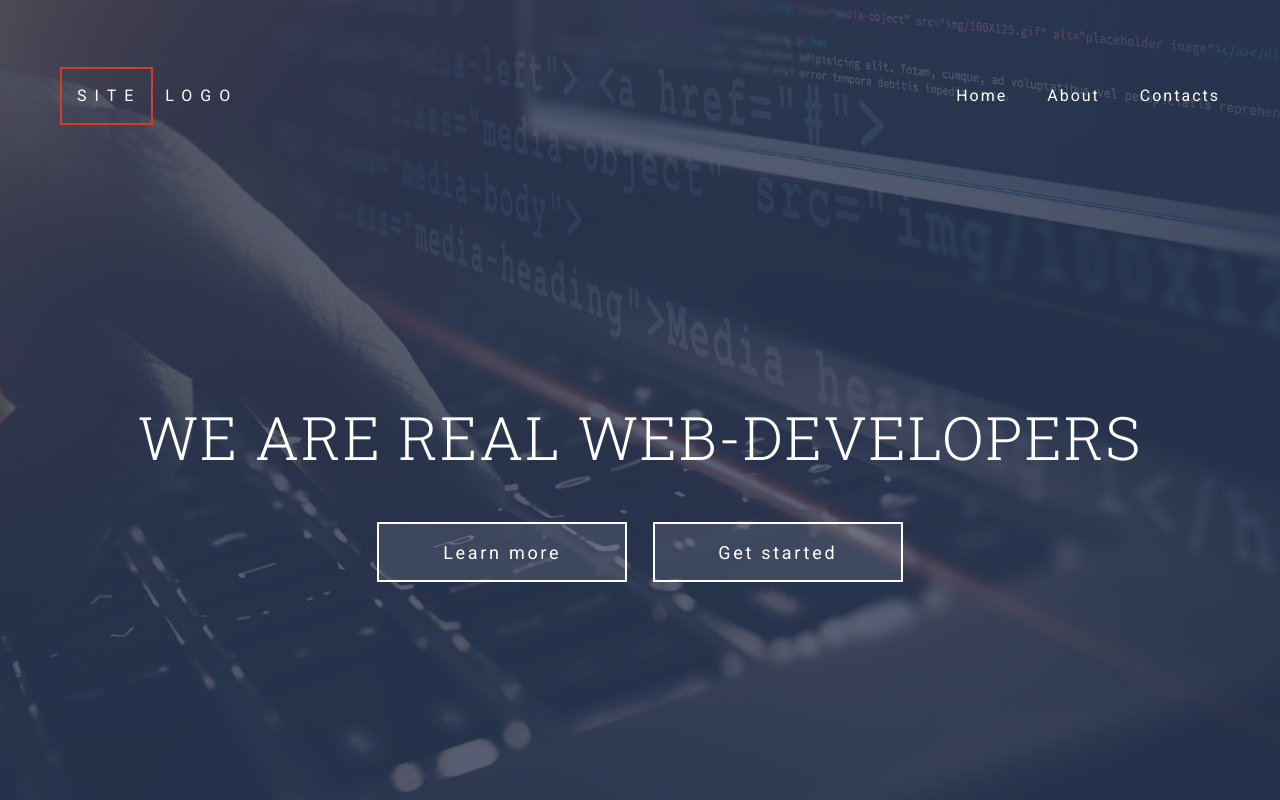
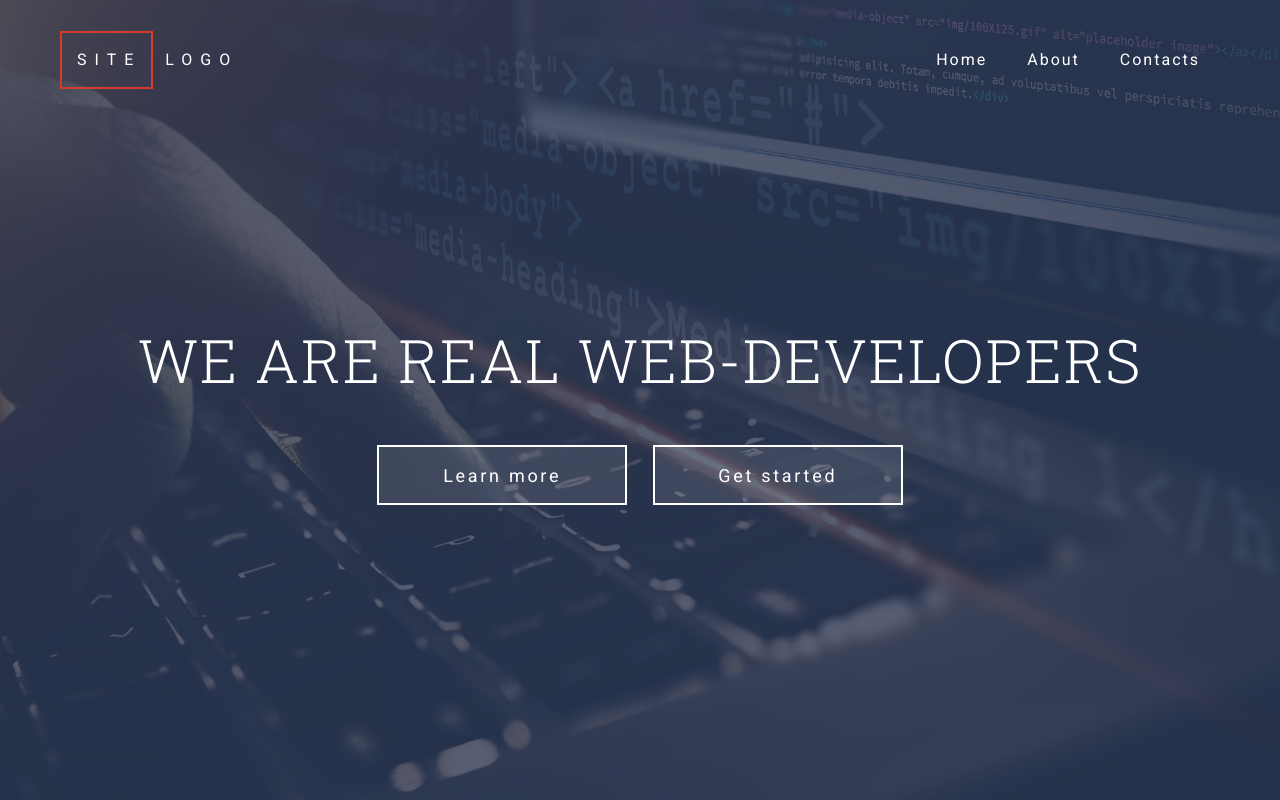
Before and after one commit to Yurii-Adamenko/Grid-Landing, a plain HTML site: page index.html in a window 1280 px wide. Shown: the top 800 px of the page. Drawn offline with Linux system fonts and the light colour scheme.

Commit message:
edits in grid-system in header

```diff
--- a/scss/_header.scss
+++ b/scss/_header.scss
@@ -5,7 +5,11 @@
   background-position: center;
   background-size: cover;
   &-wrapper {
-    grid-template-rows: minmax(30%, 90px) calc(80vh - 90px);
+    position: absolute;
+    right: 0;
+    left: 0;
+    height: 100%;
+    grid-template-rows: minmax(max-content, 15%) 1fr;
   }
   &-navbar {
     z-index: 1;
@@ -30,8 +34,9 @@
         justify-content: end;
         margin: 0 -20px 0 0;
         padding: 0;
+        width: 100%;
         list-style-type: none;
-        grid-template: auto / repeat(3, auto);
+        grid-template-columns: repeat(auto-fit, minmax(max-content, 10%));
       }
       &__item {
         a {
@@ -52,12 +57,14 @@
     color: $light-color;
     text-align: center;
     &-title {
+      margin-top: 0;
       text-transform: uppercase;
       font-weight: 300;
       font-size: 3.75rem;
       font-family: 'Roboto Slab', serif;
     }
     &-buttons {
+      margin-bottom: 100px;
       .button {
         border-color: $light-color;
         background-color: rgba(255, 255, 255, 0.1);
```
Also changed, not shown: css/style.css, 1 other file.
